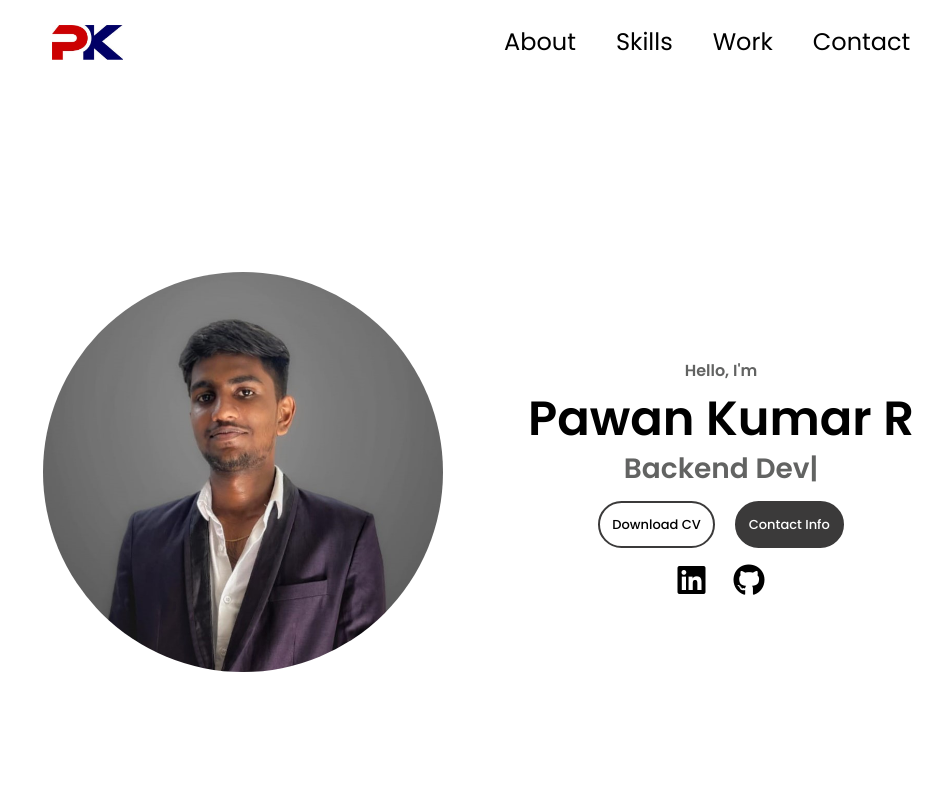
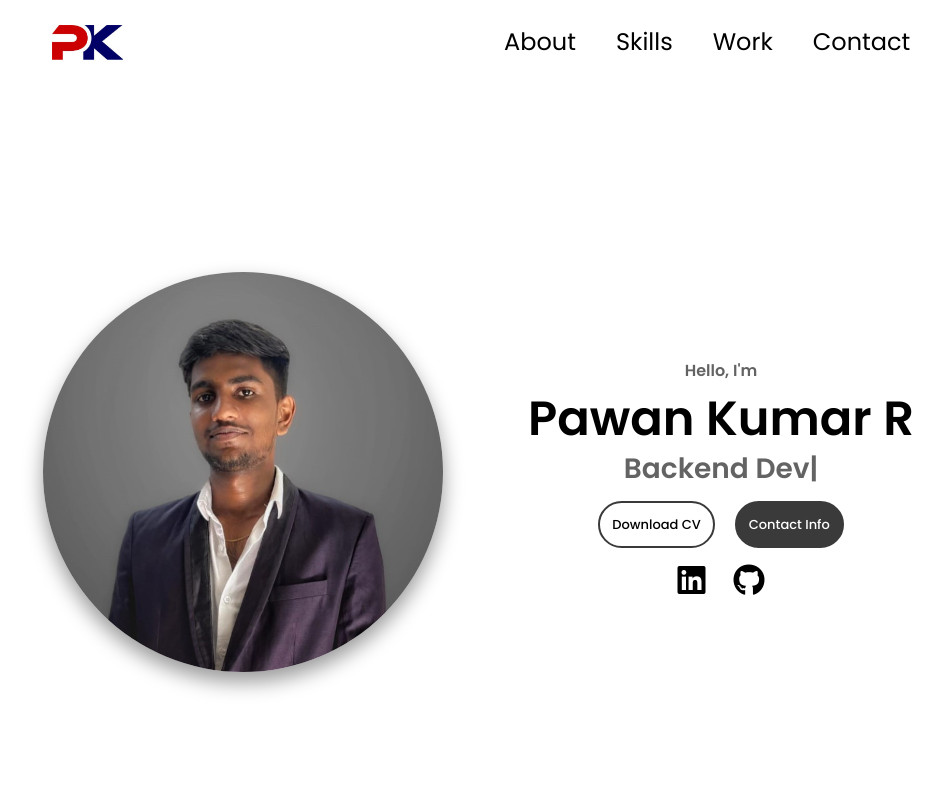
Before and after one commit to Pawankumar0403/My-Portfolio, a React (Create React App) app: page / in a window 1280 px wide. Shown: the top 800 px of the page, without its empty margins (159-1102 px from the left). Built offline with nearby package versions, Linux system fonts and the light colour scheme.

Commit message:
updated css

```diff
--- a/src/components/About.jsx
+++ b/src/components/About.jsx
@@ -2,7 +2,7 @@ import abt from "../assets/images/about.png"
 
 function About() {
     return (
-        <div className="flex flex-col justify-center text-center items-center h-[100vh] mt-[120px] md:my-0" id="about">
+        <div className="flex flex-col justify-center text-center items-center h-[100vh] mt-[150px] md:my-0" id="about">
             <p className="text-base text-[#555555] text-center my-2">Get To Know More</p>
             <h1 className="text-3xl md:text-5xl text-center font-medium my-2">About Me</h1>
             <div className="flex flex-wrap md:flex-nowrap items-center justify-center gap-2 my-10 md:w-[80%] mx-auto" >
--- a/src/components/Contact.jsx
+++ b/src/components/Contact.jsx
@@ -1,7 +1,7 @@
 function Contact() {
 
     return (
-        <div className="flex flex-col text-center justify-around items-center md:h-[80vh] mt-[340px] md:mt-24" id="contact">
+        <div className="flex flex-col text-center justify-around items-center md:h-[80vh] mt-[530px] md:mt-24" id="contact">
             <div>
                 <p className="text-base text-[#555555] text-center my-2">Get in Touch</p>
                 <h1 className="text-3xl md:text-5xl text-center font-medium my-2">Contact Me</h1>
--- a/src/components/Home.jsx
+++ b/src/components/Home.jsx
@@ -1,17 +1,49 @@
-import React from 'react';
+import React, { useState, useEffect } from 'react';
 import { ReactTyped as Typed } from 'react-typed';
 import dp from "../assets/images/WhatsApp Image 2024-05-07 at 8.35.06 PM.jpeg";
 
 function Home() {
+    const [transform, setTransform] = useState({ x: 0, y: 0 });
+
+    useEffect(() => {
+        const handleMouseMove = (e) => {
+            const { clientX, clientY, currentTarget } = e;
+            const rect = currentTarget.getBoundingClientRect();
+            const x = ((clientX - rect.left) / rect.width - 0.5) * 30;
+            const y = ((clientY - rect.top) / rect.height - 0.5) * 30;
+            setTransform({ x, y });
+        };
+
+        const handleMouseLeave = () => {
+            setTransform({ x: 0, y: 0 });
+        };
+
+        const imgElement = document.querySelector('.fluid-image');
+        imgElement.addEventListener('mousemove', handleMouseMove);
+        imgElement.addEventListener('mouseleave', handleMouseLeave);
+
+        return () => {
+            imgElement.removeEventListener('mousemove', handleMouseMove);
+            imgElement.removeEventListener('mouseleave', handleMouseLeave);
+        };
+    }, []);
+
     return (
         <div className="flex flex-wrap justify-center items-center mx-[1px] md:gap-20 h-[90vh] md:h-[100vh] mt-2 md:mt-0">
-            <img src={dp} alt="Profile" className="w-[230px] h-[230px] md:w-[400px] md:h-[400px] rounded-[50%]" />
+            <img
+                src={dp}
+                alt="Profile"
+                className="fluid-image w-[230px] h-[230px] md:w-[400px] md:h-[400px] rounded-[50%]"
+                style={{
+                    transform: `rotateX(${transform.y}deg) rotateY(${transform.x}deg)`,
+                }}
+            />
             <div className="text-center mx-[5px]">
                 <p className="text-base text-[#626362] font-semibold md:my-3">Hello, I'm</p>
-                <h1 className="text-3xl md:text-5xl font-semibold md:my-3">Pawan Kumar R</h1>
+                <h1 className="text-3xl md:text-5xl font-semibold md:my-3">Pawan Kumar R </h1>
                 <Typed
                     className="text-xl md:text-[28px] text-[#626362] font-semibold my-3"
-                    strings={['Frontend Developer', 'Backend Developer', 'MERN Stack Developer','Full Stack Web Developer']}
+                    strings={['Frontend Developer', 'Backend Developer', 'MERN Stack Developer', 'Full Stack Web Developer']}
                     typeSpeed={100}
                     backSpeed={80}
                     loop
--- a/src/components/Skill.jsx
+++ b/src/components/Skill.jsx
@@ -3,18 +3,18 @@ import cm from "../assets/images/checkmark.png"
 function Skill() {
 
     return (
-        <div className="flex flex-col justify-center items-center h-[100vh] mt-[55px] md:my-0" id="skill">
+        <div className="flex flex-col justify-center items-center h-[100vh] mt-[180px] md:my-0" id="skill">
             <p className="text-base text-[#555555] text-center my-2">Explore My</p>
             <h1 className="text-3xl md:text-5xl text-center font-medium my-2">Skills</h1>
 
-            <div className="flex justify-center items-center my-10 flex-wrap  gap-10">
-            <div className="flex flex-col flex-wrap border-[2px] border-[#a3a3a3] px-[20px] md:px-24 md:py-5 rounded-3xl w-[90%] md:w-auto">
-            <h2 className="text-xl md:text-3xl font-medium text-[#555555] text-center mb-5 md:mb-10 mt-3">Frontend Development</h2>
+            <div className="flex justify-center items-center my-10 flex-wrap gap-10">
+                <div className="flex flex-col flex-wrap border-[2px] border-[#a3a3a3] px-[20px] md:px-24 md:py-5 rounded-3xl w-[90%] md:w-auto">
+                    <h2 className="text-xl md:text-3xl font-medium text-[#555555] text-center mb-5 md:mb-10 mt-3">Frontend Development</h2>
 
                     <div className="grid grid-cols-2 gap-5 md:gap-8 mb-5">
 
-                    <div className="flex md:gap-5 gap-1">
-                    <img src={cm} alt="Experience" className="w-8 h-8" />
+                        <div className="flex md:gap-5 gap-1">
+                            <img src={cm} alt="Experience" className="w-8 h-8" />
                             <div>
                                 <h3 className="font-semibold text-lg">HTML</h3>
                                 <p className="text-base text-[#555555]">Experienced</p>
@@ -54,7 +54,7 @@ function Skill() {
                         </div>
 
                         <div className="flex md:gap-5 gap-1">
-                                <img src={cm} alt="Experience" className="w-8 h-8" />
+                            <img src={cm} alt="Experience" className="w-8 h-8" />
                             <div>
                                 <h3 className="font-semibold text-lg">Git & GitHub</h3>
                                 <p className="text-base text-[#555555]">Intermediate</p>
--- a/src/components/Work.jsx
+++ b/src/components/Work.jsx
@@ -4,12 +4,12 @@ import p3 from "../assets/images/project-3.png";
 
 function Work() {
   return (
-    <div className="flex flex-col justify-center items-center h-[100vh] my-80 mb-10 md:mb-0 md:my-0" id="work">
+    <div className="flex flex-col justify-center items-center h-[100vh] mt-[520px] mb-10 md:mb-0 md:mt-0" id="work">
       <p className="text-base text-[#555555] text-center my-2">Browse My Recent</p>
       <h1 className="text-3xl md:text-5xl text-center font-medium my-2">Projects</h1>
       <div className="grid grid-cols-1 md:grid-cols-3 gap-6 items-center justify-center mt-10 w-[85%] md:w-[75%]">
-        <div className="border-[2px] border-[#a3a3a3] p-6 rounded-3xl bg-[#FAFAFA]">
-          <img src={p1} alt="Nostra E-Commerce" className="w-32 md:w-72 h-32 md:h-72 rounded-[30px] mx-auto" />
+        <div className="border-[2px] border-[#a3a3a3] p-6 rounded-3xl bg-[#FAFAFA] hover:bg-[#e9e9e9]">
+          <img src={p1} alt="Nostra E-Commerce" className="w-[90%] md:w-72 h-[90%] md:h-72 rounded-[30px] mx-auto" />
           <h1 className="text-xl md:text-3xl font-medium text-center my-4">Nostra E-Commerce</h1>
           <div className="grid grid-cols-1 md:grid-cols-2 gap-2 md:gap-1 mt-3 text-center justify-center">
             <a href="https://github.com/Pawankumar0403/Nostra-E-Commerce" className="text-[13px] border-[2px] border-[#a3a3a3] py-3 px-9 md:px-10 md:py-3 rounded-3xl font-medium w-fit m-auto">GitHub</a>
@@ -17,8 +17,8 @@ function Work() {
           </div>
         </div>
 
-        <div className="border-[2px] border-[#a3a3a3] p-6 rounded-3xl bg-[#FAFAFA]">
-          <img src={p2} alt="To-Do Website" className="w-32 md:w-72 h-32 md:h-72 rounded-[30px] mx-auto" />
+        <div className="border-[2px] border-[#a3a3a3] p-6 rounded-3xl bg-[#FAFAFA] hover:bg-[#e9e9e9]">
+          <img src={p2} alt="To-Do Website" className="w-[70%] md:w-72 h-[35%] md:h-72 rounded-[30px] mx-auto" />
           <h1 className="text-xl md:text-3xl font-medium text-center my-4">To-Do Website</h1>
           <div className="grid grid-cols-1 md:grid-cols-2 gap-2 md:gap-1 mt-3 text-center justify-center">
             <a href="https://github.com/Pawankumar0403/Actodo" className="text-[13px] border-[2px] border-[#a3a3a3] py-3 px-9 md:px-10 md:py-3 rounded-3xl font-medium w-fit m-auto">GitHub</a>
@@ -26,9 +26,9 @@ function Work() {
           </div>
         </div>
 
-        <div className="border-[2px] border-[#a3a3a3] p-6 rounded-3xl bg-[#FAFAFA]">
+        <div className="border-[2px] border-[#a3a3a3] p-6 rounded-3xl bg-[#FAFAFA] hover:bg-[#e9e9e9]">
           <img src={p3} alt="Nostra E-Commerce" className="w-[90%] md:w-72 h-[90%] md:h-72 rounded-[30px] mx-auto" />
-          <h1 className="text-xl md:text-3xl font-medium text-center my-4">Nostra E-Commerce</h1>
+          <h1 className="text-xl md:text-3xl font-medium text-center my-4">Perfumy</h1>
           <div className="grid grid-cols-1 md:grid-cols-2 gap-2 md:gap-1 mt-3 text-center justify-center">
             <a href="https://github.com/Pawankumar0403/Perfumy-React" className="text-[13px] border-[2px] border-[#a3a3a3] py-3 px-9 md:px-10 md:py-3 rounded-3xl font-medium w-fit m-auto">GitHub</a>
             <a href="https://perfumy-react-five-silk.vercel.app/" className="text-[13px] border-[2px] border-[#a3a3a3] py-3 px-6 md:px-10 md:py-3 rounded-3xl font-medium w-fit m-auto">Live Demo</a>
--- a/src/index.css
+++ b/src/index.css
@@ -2,14 +2,21 @@
 @tailwind components;
 @tailwind utilities;
 
-*{
+* {
   margin: 0;
   padding: 0;
 }
 
 body {
-  font-family: "Poppins", sans-serif;}
+  font-family: "Poppins", sans-serif;
+}
 
-  html {
-    scroll-behavior: smooth;
-  }
+html {
+  scroll-behavior: smooth;
+}
+
+.fluid-image {
+  transition: transform 0.3s ease-out, box-shadow 0.3s ease-out;
+  will-change: transform, box-shadow;
+  box-shadow: 0 10px 20px rgba(0, 0, 0, 0.4);
+}
```
